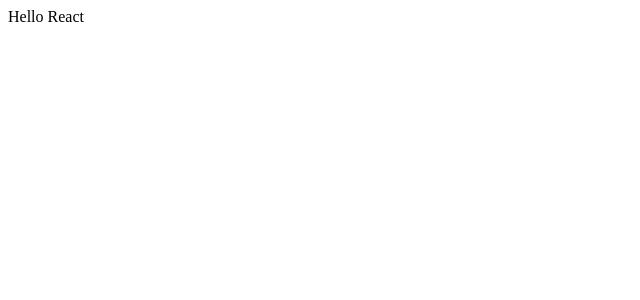
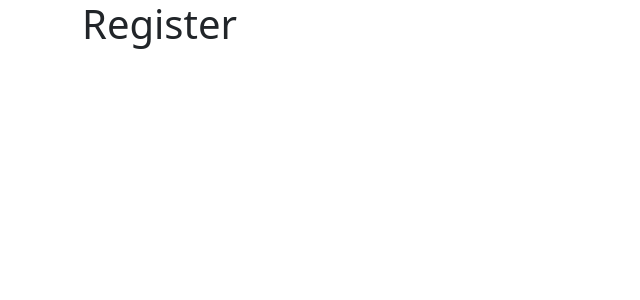
Before and after one commit to Real-Musafir/messangerClone, a React (Create React App) app in the folder client/: page / in a window 1280 px wide. Shown: the top 300 px of the page, without its empty margins (0-640 px from the left). Built offline with nearby package versions, Linux system fonts and the light colour scheme.

Commit message:
implement react-bootstrap & node-scss

```diff
--- a/client/package.json
+++ b/client/package.json
@@ -6,7 +6,10 @@
     "@testing-library/jest-dom": "^5.16.2",
     "@testing-library/react": "^12.1.2",
     "@testing-library/user-event": "^13.5.0",
+    "bootstrap": "^5.1.3",
+    "node-sass": "^7.0.1",
     "react": "^17.0.2",
+    "react-bootstrap": "^2.1.2",
     "react-dom": "^17.0.2",
     "react-scripts": "5.0.0",
     "web-vitals": "^2.1.4"
--- a/client/src/App.js
+++ b/client/src/App.js
@@ -1,7 +1,16 @@
-import "./App.css";
+import "./App.scss";
+import { Container, Row, Col } from "react-bootstrap";
 
 function App() {
-  return <div>Hello React </div>;
+  return (
+    <Container>
+      <Row>
+        <Col>
+          <h1>Register</h1>
+        </Col>
+      </Row>
+    </Container>
+  );
 }
 
 export default App;
--- /dev/null
+++ b/client/src/App.scss
@@ -0,0 +1 @@
+@import "~bootstrap/scss/bootstrap";
```
Also changed, not shown: 1 other file (tests, documents, lock files or other folders).
